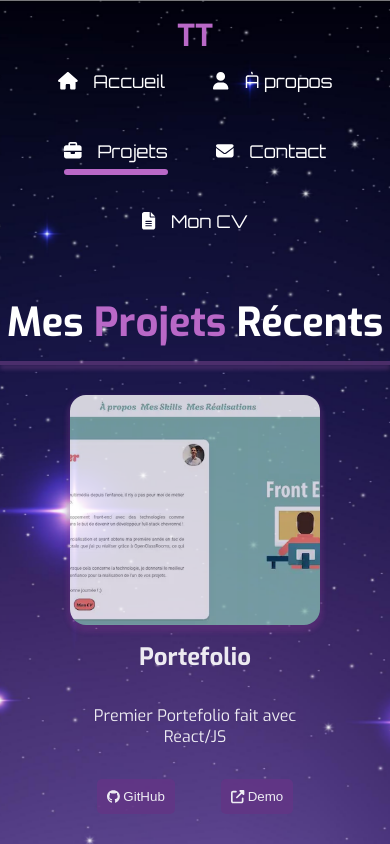
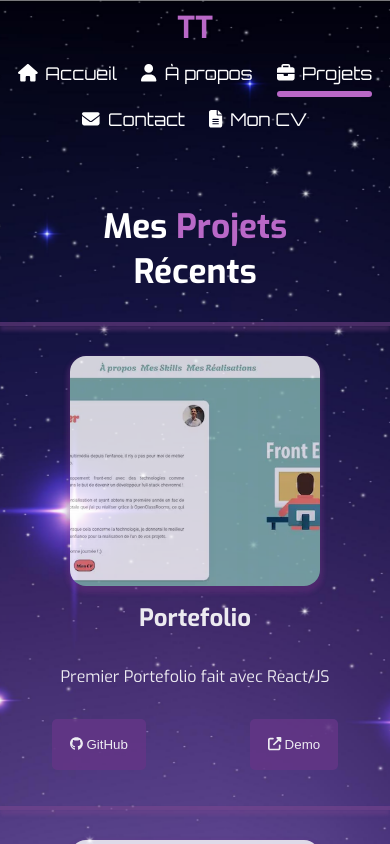
Before and after one commit to Thibaut18/Portefolio2.0, a React (Vite) app: page /projects in a window 390 px wide. Built offline with nearby package versions, Linux system fonts and the light colour scheme.

Commit message:
mobile version fix

```diff
--- a/src/pages/Cv.jsx
+++ b/src/pages/Cv.jsx
@@ -14,6 +14,7 @@ function Cv () {
 						Télécharger
 					</button>
 				</a>
+				<div className="cv-txt-mobile">CV disponible en format image sur cette page à partir des versions tablettes du site</div>
         <img src={monCv} className="cv-section-img" alt="Mon Cv"/>
         <a
 					className="cv-btn-link"
--- a/src/styles/cv.scss
+++ b/src/styles/cv.scss
@@ -24,6 +24,21 @@
 		flex-direction: column;
 		.cv-btn-link-none {
 			display: none;
+		}
+	}
+	.cv-txt-mobile {
+		display: none;
+		@include breakpoint(s-mobile) {
+			display: flex;
+			text-align: center;
+			font-size: 1.1rem;
+			border-radius: 20px;
+			padding: 20px;
+			background-color: rgb(6, 2, 28);
+			color: #b968c7;
+			margin-left: 1rem;
+			margin-right: 1rem;
+			margin-bottom: 2rem;
 		}
 	}
 	.cv-section-img {
--- a/src/styles/header.scss
+++ b/src/styles/header.scss
@@ -18,6 +18,9 @@
 		flex-direction: column;
 		justify-content: center;
 		align-items: center;
+		padding-left: 0.5rem;
+		padding-right: 0.5rem;
+		padding-top: 0.5rem;
 	}
 	@include breakpoint(tablet) {
 		font-size: 0.6rem;
--- a/src/styles/navbar.scss
+++ b/src/styles/navbar.scss
@@ -18,7 +18,7 @@
 		@include breakpoint(s-mobile) {
 			justify-content: center;
 			font-size: 1.1rem;
-			gap: 3rem;
+			gap: 1.5rem;
 			flex-wrap: wrap;
 		}
 		@include breakpoint(tablet) {
@@ -36,6 +36,12 @@
 			gap: 1rem;
 			align-items: center;
 			cursor: pointer;
+			@include breakpoint(s-mobile) {
+				justify-content: center;
+				font-size: 1.1rem;
+				gap: 0.5rem;
+				flex-wrap: wrap;
+			}
 			&::before,
 			&::after {
 				content: "";
--- a/src/styles/presentation.scss
+++ b/src/styles/presentation.scss
@@ -13,6 +13,7 @@
 		flex-direction: column-reverse;
 		margin: 0;
 		margin-top: 2rem;
+		align-items: center;
 		&::before,
 		&::after {
 			content: "";
@@ -86,6 +87,7 @@
 			height: 220px;
 			margin-top: 2rem;
 			margin-bottom: 2rem;
+			margin-left: 1rem;
 		}
 		@include breakpoint(tablet) {
 			margin-top: 3rem;
--- a/src/styles/projects.scss
+++ b/src/styles/projects.scss
@@ -15,10 +15,11 @@
 		font-size: 3rem;
 		margin-bottom: 3rem;
 		@include breakpoint(s-mobile) {
-			font-size: 2.5rem;
+			font-size: 2.1rem;
 			text-align: center;
-			margin-top: 1rem;
-			margin-bottom: 1rem;
+			margin-top: 1.6rem;
+			margin-bottom: 2rem;
+			width: 75%;
 		}
 		@include breakpoint(tablet) {
 			font-size: 2.7rem;
--- a/src/styles/projectsitems.scss
+++ b/src/styles/projectsitems.scss
@@ -77,6 +77,7 @@
 		margin-top: 1rem;
 		@include breakpoint(s-mobile) {
 			gap: 2rem;
+			width: 100%;
 		}
 		.projects-item-subtitle {
 			width: 90%;
@@ -103,7 +104,7 @@
 				transform: none;
 				gap: 0;
 				justify-content: space-around;
-				width: 90%;
+				width: 100%;
 			}
 			.projects-btns {
 				background-color: #623686;
@@ -113,7 +114,7 @@
 				border: none;
 				border-radius: 5px;
 				@include breakpoint(s-mobile) {
-					padding: 10px;
+					padding: 18px;
 				}
 				&:hover {
 					@media (min-width: 900px) {
```
